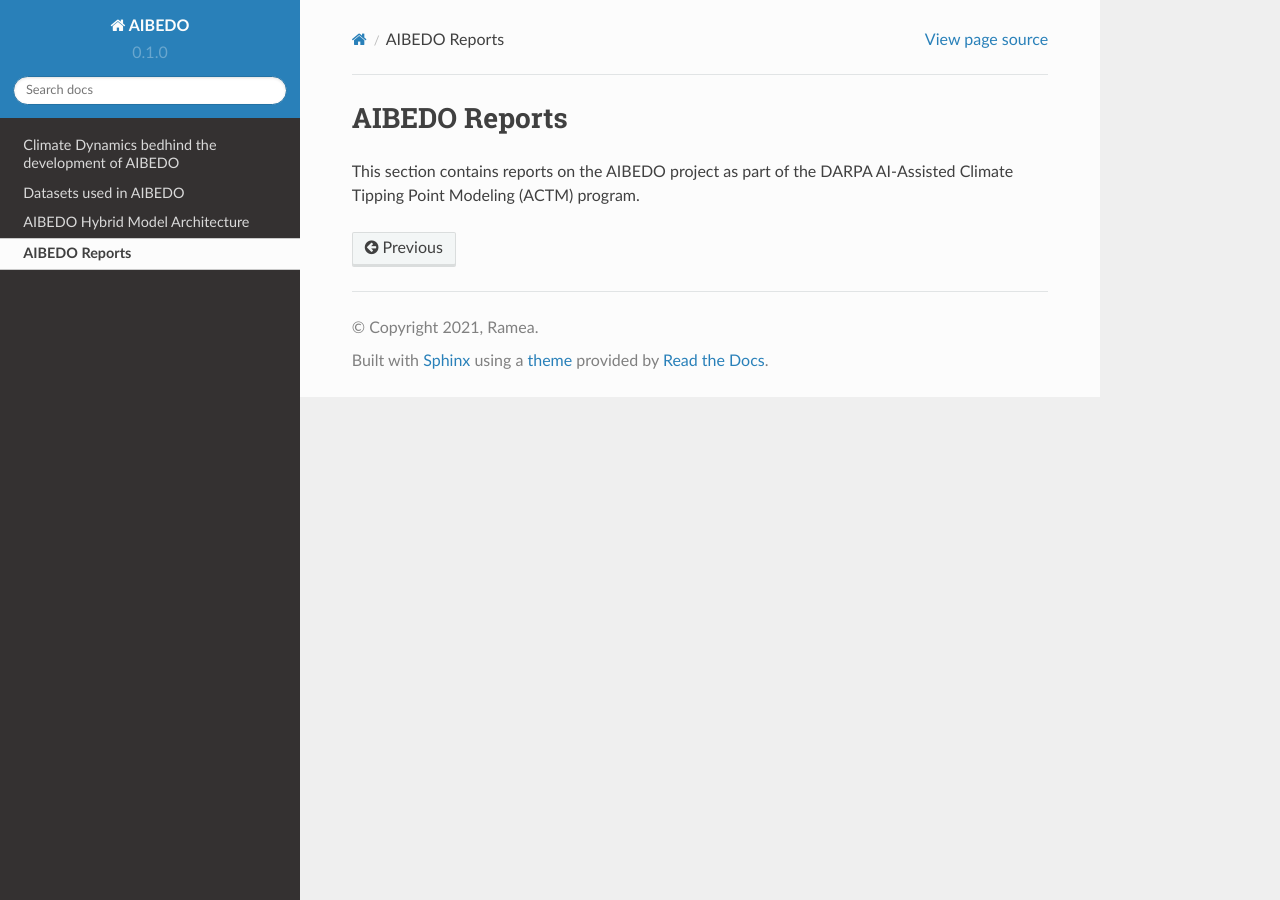
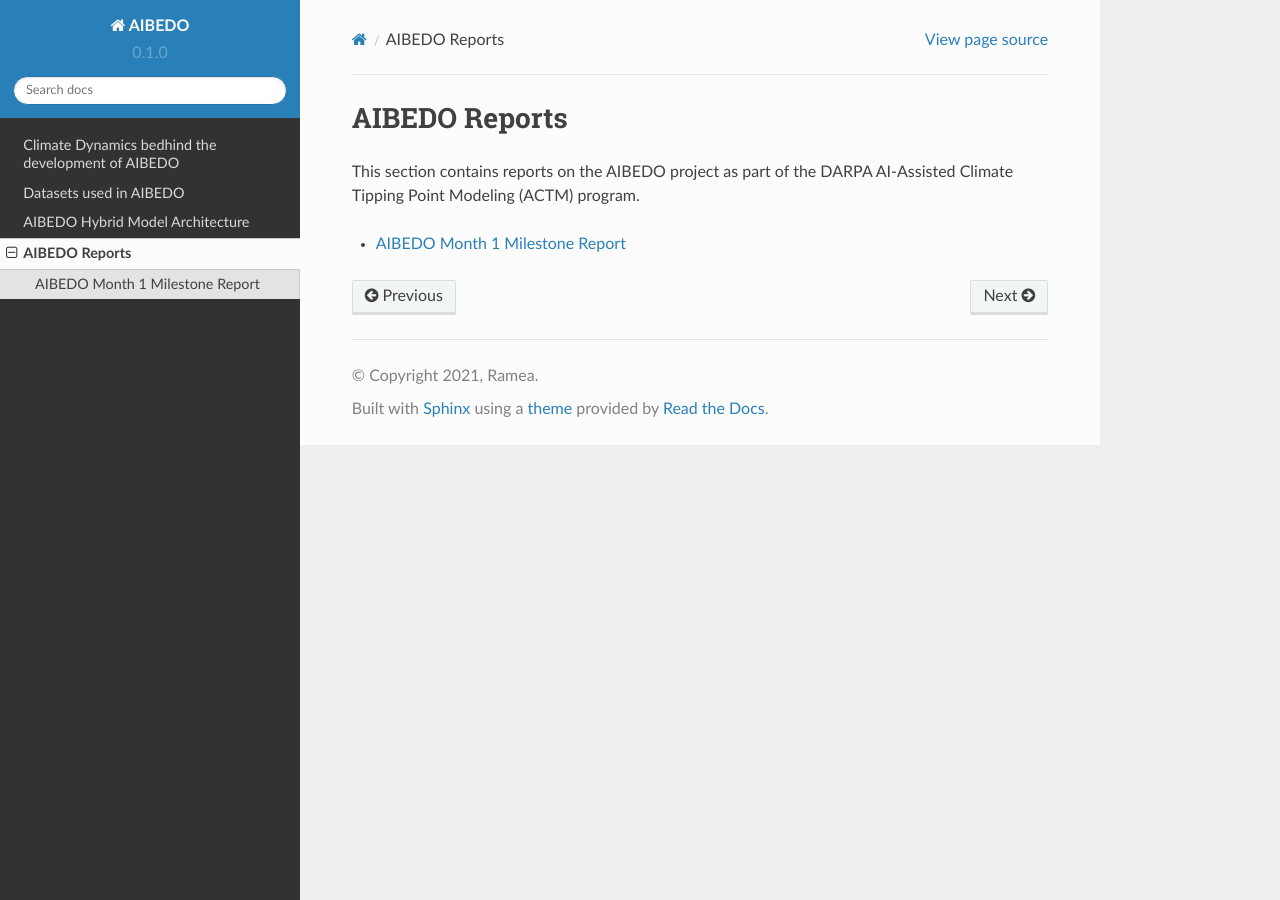
Before and after one commit to kramea/aibedo, a Sphinx documentation site: the page built from docs/source/reports/index.rst, in a window 1280 px wide. Built offline with Sphinx 7.4.7 and the Read the Docs theme 2.0.0, drawn with Linux system fonts in a browser that asks for light colours.

Commit message:
m1 report page

```diff
--- a/docs/source/reports/index.rst
+++ b/docs/source/reports/index.rst
@@ -5,3 +5,9 @@
 ==============
 
 This section contains reports on the AIBEDO project as part of the DARPA AI-Assisted Climate Tipping Point Modeling (ACTM) program.
+
+
+.. toctree::
+   :maxdepth: 4
+
+   month1_report
--- /dev/null
+++ b/docs/source/reports/month1_report.rst
@@ -0,0 +1,2 @@
+AIBEDO Month 1 Milestone Report
+===============================
```
